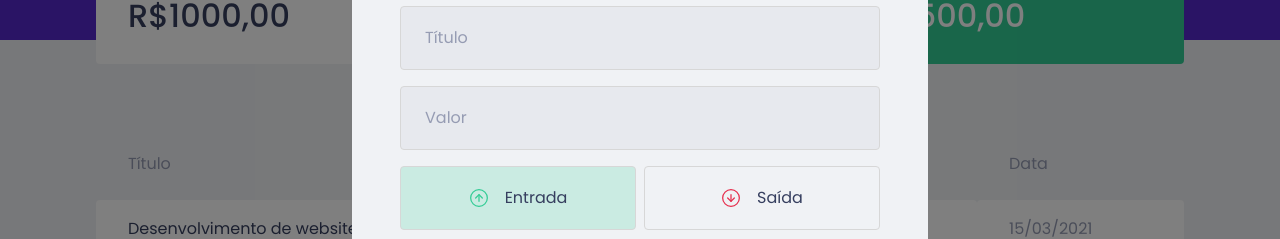
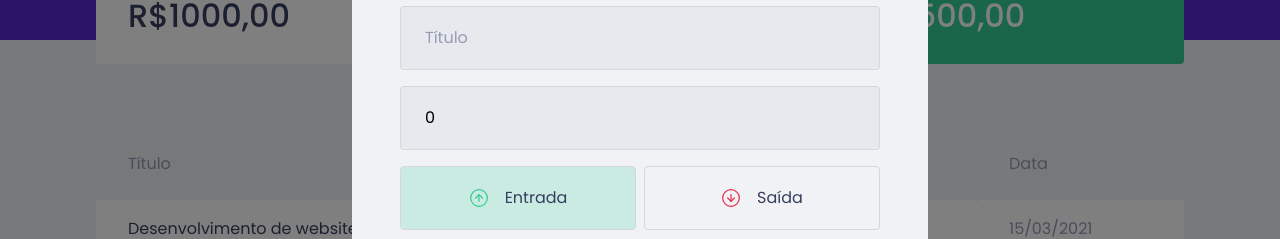
Before and after one commit to 1TATO/dtmoney, a React (Create React App) app: page / in a window 1280 px wide. Both pictures are taken after a click on the button "Nova transação". Shown: the part 232-471 px from the top of the page. Built offline with nearby package versions, Linux system fonts and the light colour scheme; no server answers; what miragejs would draw is missing.

Commit message:
Saving form input data on states

```diff
--- a/src/components/NewTransactionModal/index.tsx
+++ b/src/components/NewTransactionModal/index.tsx
@@ -1,4 +1,4 @@
-import { useState } from "react";
+import { FormEvent, useState } from "react";
 import Modal from "react-modal";
 import incomeImg from '../../assets/income.svg';
 import outcomeImg from '../../assets/outcome.svg';
@@ -12,7 +12,21 @@ interface NewTransactionModalProps {
 }
 
 export function NewTransactionModal({ isOpen, onRequestClose }: NewTransactionModalProps) {
+  const [title, setTitle] = useState('');
+  const [value, setValue] = useState(0);
+  const [category, setCategory] = useState('');
   const [type, setType] = useState('deposit');
+
+  function handleCreateNewTransaction(event: FormEvent) {
+    event.preventDefault();
+
+    console.log({
+      title,
+      value,
+      category,
+      type
+    })
+  }
 
   return (
     <Modal
@@ -30,16 +44,20 @@ export function NewTransactionModal({ isOpen, onRequestClose }: NewTransactionMo
         <img src={closeImg} alt="Fechar modal"/>
       </button>
 
-      <Container>
+      <Container onSubmit={handleCreateNewTransaction}>
         <h2>Cadastrar transação</h2>
 
         <input
           placeholder="Título"
+          value={title}
+          onChange={event => setTitle(event.target.value)}
         />
 
         <input
           type="number"
           placeholder="Valor"
+          value={value}
+          onChange={event => setValue(Number(event.target.value))}
         />
 
         <TransactionTypeContainer>
@@ -66,6 +84,8 @@ export function NewTransactionModal({ isOpen, onRequestClose }: NewTransactionMo
 
         <input
           placeholder="Categoria"
+          value={category}
+          onChange={event => setCategory(event.target.value)}
         />
 
         <button type="submit">
```
